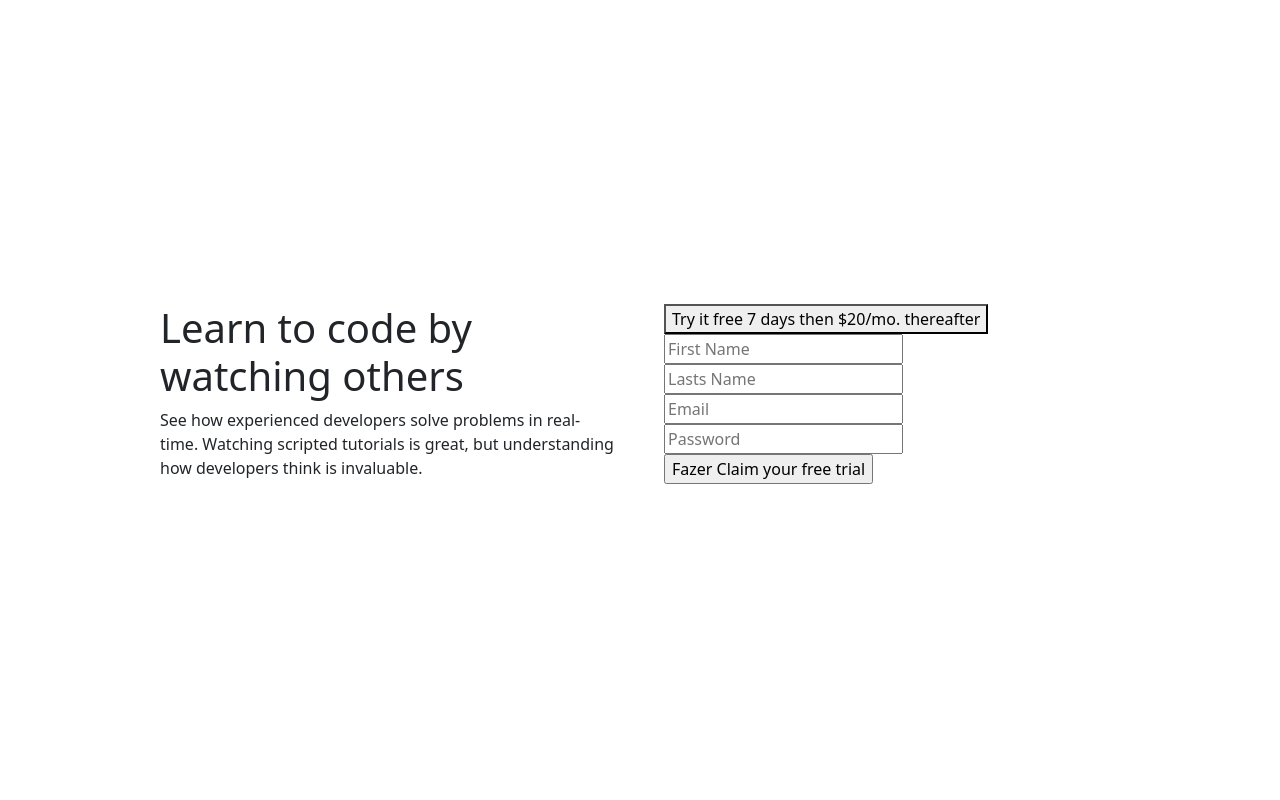
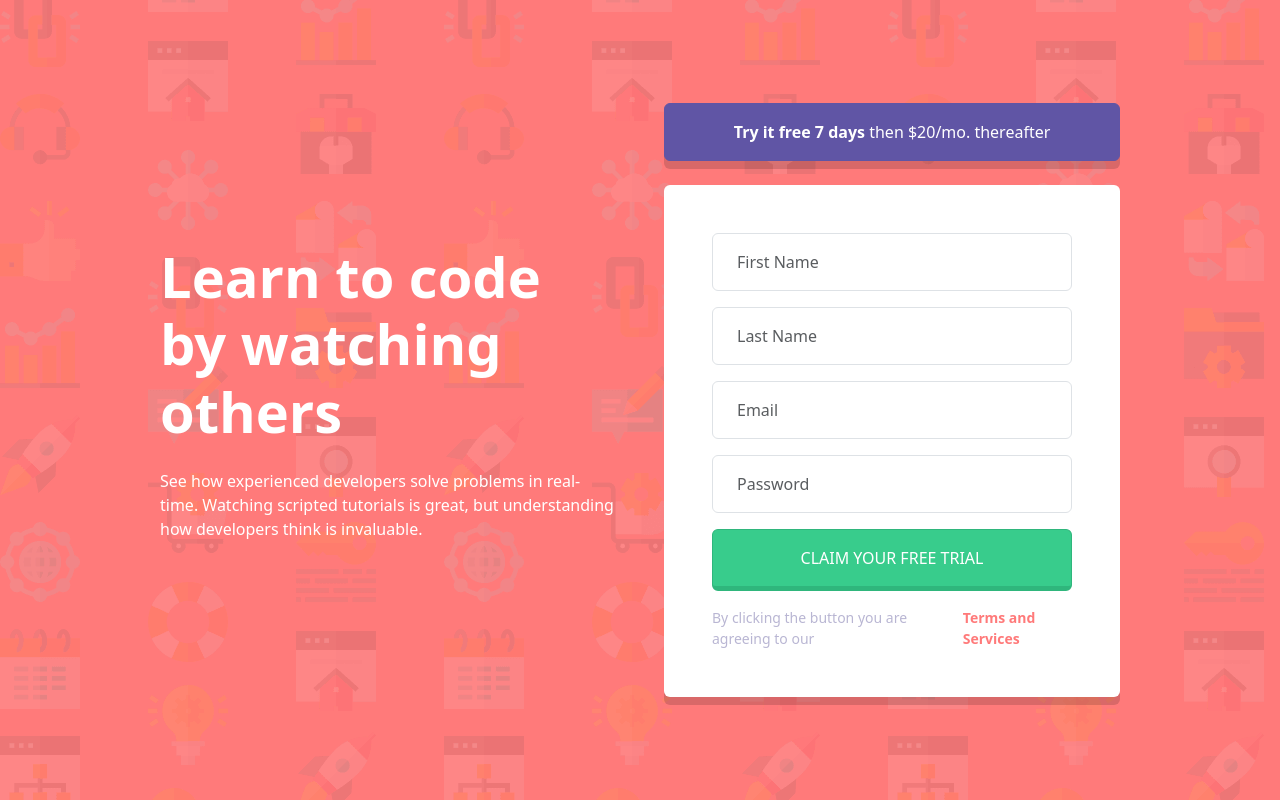
Before and after one commit to tat4Souza/Intro-component_FrontEndMentor, a Flask app: page / in a window 1280 px wide. Run offline with Flask 3, Linux system fonts and the light colour scheme.

Commit message:
styles: Adicionado estlios bootstrap ao formulário

```diff
--- a/src/app.py
+++ b/src/app.py
@@ -1,4 +1,4 @@
-from flask import Flask, render_template, url_for, redirect, flash
+from flask import Flask, render_template, url_for, redirect, request
 from forms import FormLogin
 
 app = Flask(__name__)
@@ -12,8 +12,8 @@ def index():
     if form.validate_on_submit():
         return redirect(url_for('index'))
 
-
-    return render_template('index.html', form = form)
+    was_submitted = request.method == 'POST'
+    return render_template('index.html', form = form, was_submitted=was_submitted)
 
 
 if __name__ == "__main__":
--- a/src/forms.py
+++ b/src/forms.py
@@ -7,4 +7,4 @@ class FormLogin(FlaskForm):
     last_name = StringField("Last Name:", validators=[DataRequired("Last Name cannot be empty")])
     email = StringField("Email Address:", validators=[DataRequired("Email cannot be empty"), Email("Looks like this is not an email")])
     password = PasswordField("Password:", validators=[DataRequired("Password cannot be empty")])
-    btn_submit = SubmitField("Fazer Claim your free trial")
+    btn_submit = SubmitField("Claim your free trial")
--- a/src/static/styles/style.css
+++ b/src/static/styles/style.css
@@ -1,13 +1,32 @@
+:root {
+    --bs-primary: red;
+    --bs-primary-rgb: 255, 122, 122;
+
+    --red-400: hsl(0, 100%, 74%);
+    --red-rgb: 255, 122, 122;
+    --green-400: rgb(56, 204, 140);
+    --green-500: hsl(154, 59%, 45%);
+
+    --purple-350: hsl(246, 25%, 77%);
+    --purple-700: hsl(248, 32%, 49%);
+
+    --gray-900: hsl(249, 10%, 26%);
+}
+
 body {
     min-height: 100vh;
     max-height: 100%;
     display: flex;
     align-items: center;
     justify-content: center;
+
+    background-image: url(../images/bg-intro-desktop.png);
+    background-color: var(--red-400) !important;
 }
 
 .content {
     width: 75%;
+
 }
 
 .section-title {
@@ -17,3 +36,36 @@ body {
 .section-form {
     width: 50%;
 }
+
+.form-container {
+    box-shadow: rgba(0, 0, 0, 0.15) 0px 8px;
+}
+
+.btn-trial {
+    background-color: var(--purple-700) !important;
+    border-color: var(--purple-700) !important;
+    box-shadow: rgba(0, 0, 0, 0.15) 0px 8px;
+}
+
+.btn-submit {
+    background-color: var(--green-400) !important;
+    border-color: var(--green-500) !important;
+    border-bottom: 5px solid var(--green-500) !important;
+    transition: all 0.2s ease;
+}
+
+.btn-submit:hover {
+    opacity: 0.7;
+}
+
+.text-gray {
+    color: var(--purple-350);
+}
+
+.form-control:focus {
+    border-color: var(--red-400) !important;
+    box-shadow: 0 0 0 0.25rem rgba(var(--red-rgb), 0.4) !important;
+}
+
+.invalid {
+    border-color: var(--red-400) !important;}
--- a/src/templates/index.html
+++ b/src/templates/index.html
@@ -4,54 +4,60 @@
     <meta charset="UTF-8" />
     <meta name="viewport" content="width=device-width, initial-scale=1.0" />
     <title>Intro Component with sign-up form</title>
-    <link rel="stylesheet" href="{{url_for('static', filename='styles/style.css')}}">
+
     <link href="https://cdn.jsdelivr.net/npm/bootstrap@5.3.8/dist/css/bootstrap.min.css" rel="stylesheet" integrity="sha384-sRIl4kxILFvY47J16cr9ZwB07vP4J8+LH7qKQnuqkuIAvNWLzeN8tE5YBujZqJLB" crossorigin="anonymous">
     <script defer src="https://cdn.jsdelivr.net/npm/bootstrap@5.3.8/dist/js/bootstrap.bundle.min.js" integrity="sha384-FKyoEForCGlyvwx9Hj09JcYn3nv7wiPVlz7YYwJrWVcXK/BmnVDxM+D2scQbITxI" crossorigin="anonymous"></script>
+     <link rel="stylesheet" href="{{url_for('static', filename='styles/style.css')}}">
   </head>
   <body>
     <main class="d-flex gap-5 content">
-      <section class="section-title">
-        <h1>Learn to code by watching others</h1>
-        <p>See how experienced developers solve problems in real-time. Watching scripted tutorials is great, but understanding how developers think is invaluable.</p>
+      <section class="section-title d-flex flex-column justify-content-center">
+        <h1 class="display-4 fw-bold mb-4 text-white">Learn to code by watching others</h1>
+        <p class="text-white">See how experienced developers solve problems in real-time. Watching scripted tutorials is great, but understanding how developers think is invaluable.</p>
       </section>
       <section class="section-form">
-        <button>Try it free 7 days then  $20/mo. thereafter</button>
+        <button class="btn btn-primary p-3 w-100 mb-4 btn-trial"><b>Try it free 7 days</b> then  $20/mo. thereafter</button>
+        <div class="bg-white p-5 rounded form-container">
           <form method="post" novalidate>
             {{ form.hidden_tag() }}
-          <div>
-            {{form.first_name(class="", placeholder="First Name")}}
+            <div class="mb-3 d-flex flex-column gap-1">
+              {{form.first_name(class="form-control p-3 ps-4"~ (' invalid' if form.first_name.errors else ''), placeholder=('' if form.first_name.errors else 'First Name'))}}
               {% if form.first_name.errors %}
                 {% for error in form.first_name.errors %}
-                <span>{{ error }}</span>
+                  <i class="align-self-end small text-primary">{{ error }}</i>
                 {% endfor %}
               {% endif %}
             </div>
-          <div>
-            {{form.last_name(class="", placeholder="Lasts Name")}}
+            <div class="mb-3 d-flex flex-column gap-1">
+              {{form.last_name(class="form-control p-3 ps-4"~ (' invalid' if form.last_name.errors else ''), placeholder=('' if form.first_name.errors else 'Last Name'))}}
               {% if form.last_name.errors %}
                 {% for error in form.last_name.errors %}
-                <span>{{ error }}</span>
+                  <i class="align-self-end small text-primary">{{ error }}</i>
                 {% endfor %}
               {% endif %}
             </div>
-          <div>
-            {{form.email(class="", placeholder="Email")}}
+            <div class="mb-3 d-flex flex-column gap-1">
+              {{form.email(class="form-control p-3 ps-4"~ (' invalid' if form.email.errors else ''), placeholder=('' if form.first_name.errors else 'Email'))}}
               {% if form.email.errors %}
                 {% for error in form.email.errors %}
-                <span>{{ error }}</span>
+                  <i class="align-self-end small text-primary">{{ error }}</i>
                 {% endfor %}
               {% endif %}
             </div>
-          <div>
-            {{form.password(class="", placeholder="Password")}}
+            <div class="mb-3 d-flex flex-column gap-1">
+              {{form.password(class="form-control p-3 ps-4" ~ (' invalid' if form.password.errors else ''), placeholder=('' if form.first_name.errors else 'Password'))}}
               {% if form.password.errors %}
                 {% for error in form.password.errors %}
-                <span>{{ error }}</span>
+                  <i class="align-self-end small text-primary">{{ error }}</i>
                 {% endfor %}
               {% endif %}
             </div>
-          {{form.btn_submit(class="")}}
+            {{form.btn_submit(class="btn btn-success p-3 w-100 text-uppercase mb-3 btn-submit")}}
           </form>
+        <small class="d-flex justify-content-center gap-1 text-gray">By clicking the button you are agreeing to our <b class="text-primary">Terms and Services</b></small>
+        </div>
+
+
       </section>
     </main>
   </body>
```
Lines whose indentation alone changed are shown as unchanged.
